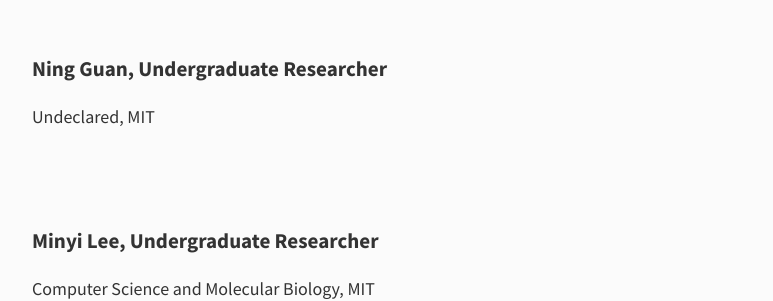
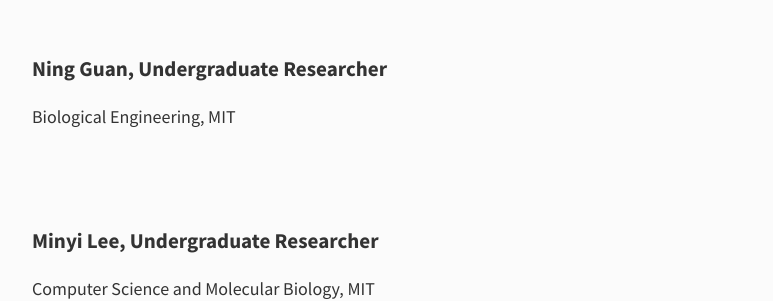
Before and after one commit to meyer-lab/asmlab.org, a Jekyll site: the page built from team/index.md, in a window 1280 px wide and 900 px high, scrolled down 2299 px. Shown: the part 155-456 px from the top of the window, without its empty margins (253-1026 px from the left). Built offline with Jekyll 4.4.1, drawn with Linux system fonts in a browser that asks for light colours; nearby versions of some CDN libraries; Markdown is read by kramdown in place of the engine named in the settings; comment, search, counter and statistics services are not loaded.

```diff
--- a/team/index.md
+++ b/team/index.md
@@ -59,7 +59,7 @@
 <br />
 
 ### Ning Guan, Undergraduate Researcher
-Undeclared, MIT
+Biological Engineering, MIT
 
 <br />
 <br />
```
